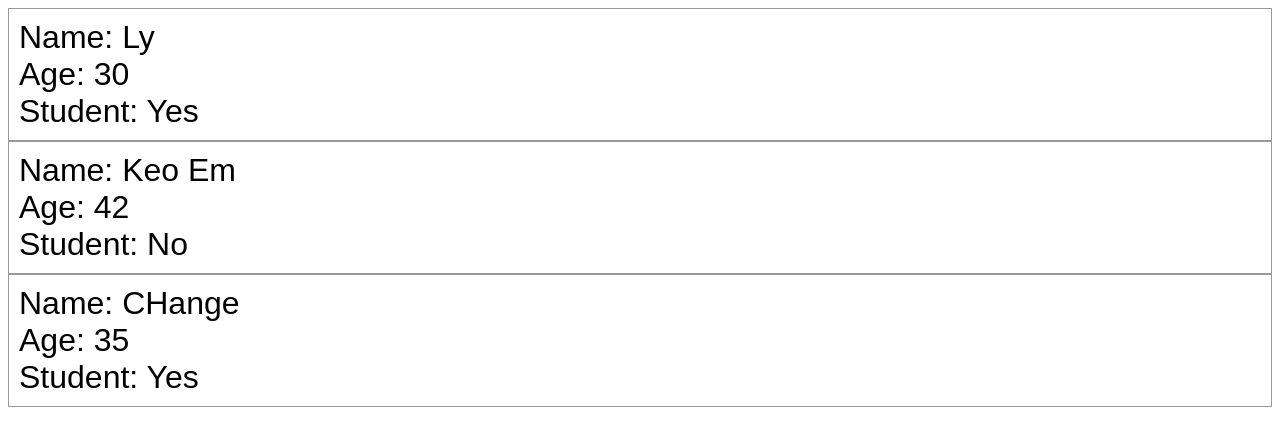
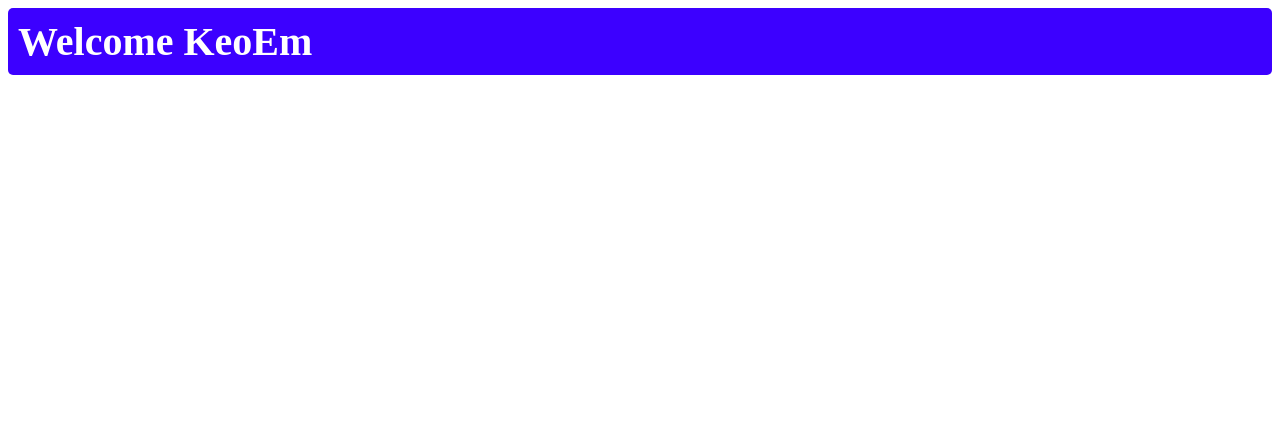
Before and after one commit to KhanhLy1202/react-full-course, a React (Vite) app in the folder my-react-app/: page / in a window 1280 px wide. Shown: the top 446 px of the page. Built offline with nearby package versions, Linux system fonts and the light colour scheme.

Commit message:
Conditional rendering

```diff
--- a/my-react-app/src/App.jsx
+++ b/my-react-app/src/App.jsx
@@ -1,11 +1,9 @@
-import Student from './Student.jsx';
+import UserGreeting from './UserGreeting.jsx';
 
 function App() {
 	return (
 		<>
-			<Student name="Ly" age={30} isStudent={true} />
-			<Student name="Keo Em" age={42} isStudent={false} />
-			<Student name="CHange" />
+			<UserGreeting isLoggedIn={true} username="KeoEm" />
 		</>
 	);
 }
--- a/my-react-app/src/Student.jsx
+++ /dev/null
@@ -1,21 +0,0 @@
-import propTypes from 'prop-types';
-function Student(props) {
-	return (
-		<div className="student">
-			<p>Name: {props.name}</p>
-			<p>Age: {props.age}</p>
-			<p>Student: {props.isStudent ? 'Yes' : 'No'}</p>
-		</div>
-	);
-}
-Student.propTypes = {
-	name: propTypes.string,
-	age: propTypes.number,
-	isStudent: propTypes.bool,
-};
-Student.defaultProps = {
-	name: 'Guest',
-	age: 35,
-	isStudent: true,
-};
-export default Student;
--- /dev/null
+++ b/my-react-app/src/UserGreeting.jsx
@@ -0,0 +1,19 @@
+import propTypes from 'prop-types';
+function UserGreeting(props) {
+	const wellcomeMessage = (
+		<h2 className="welcome-message">Welcome {props.username}</h2>
+	);
+
+	const loginPromt = <h2 className="logon-promt">Please log in to continue</h2>;
+	return props.isLoggedIn ? wellcomeMessage : loginPromt;
+}
+
+UserGreeting.propTypes = {
+	isLoggedIn: propTypes.bool,
+	username: propTypes.string,
+};
+UserGreeting.defaultProps = {
+	isLoggedIn: false,
+	username: 'Guest',
+};
+export default UserGreeting;
--- a/my-react-app/src/index.css
+++ b/my-react-app/src/index.css
@@ -1,10 +1,17 @@
-.student {
-	font-family: Arial, Helvetica, sans-serif;
-	font-size: 2em;
+.welcome-message {
+	font-size: 2.5em;
+	background-color: rgb(60, 0, 255);
+	color: white;
 	padding: 10px;
-	border: 1px solid hsl(0, 0%, 50%, 0.8);
+	border-radius: 5px;
+	margin: 0;
 }
 
-.student p {
+.logon-promt {
+	font-size: 2.5em;
+	background-color: red;
+	color: white;
+	padding: 10px;
+	border-radius: 5px;
 	margin: 0;
 }
```
